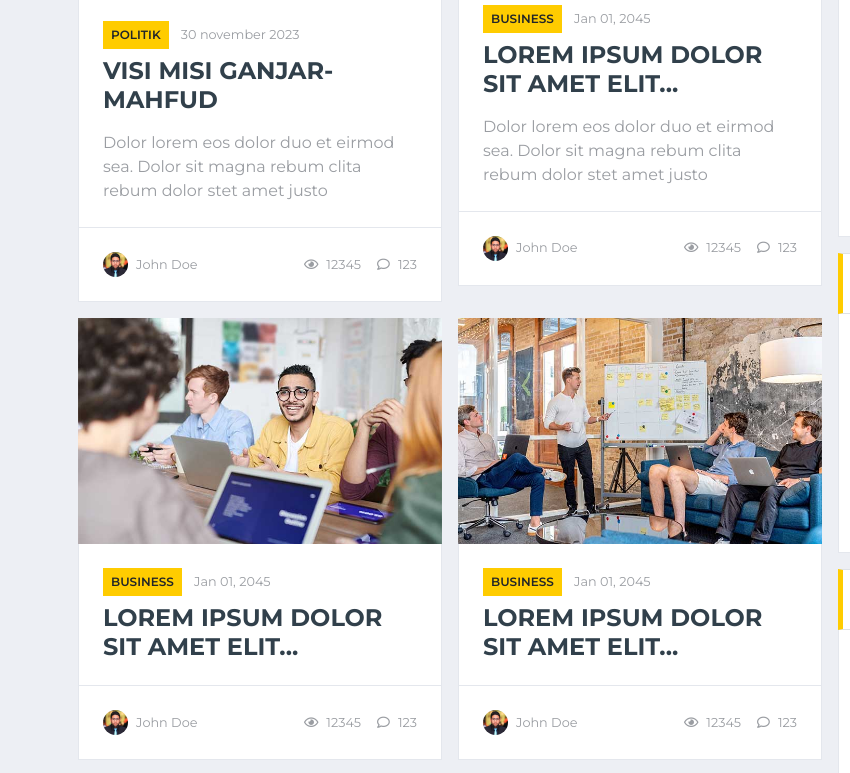
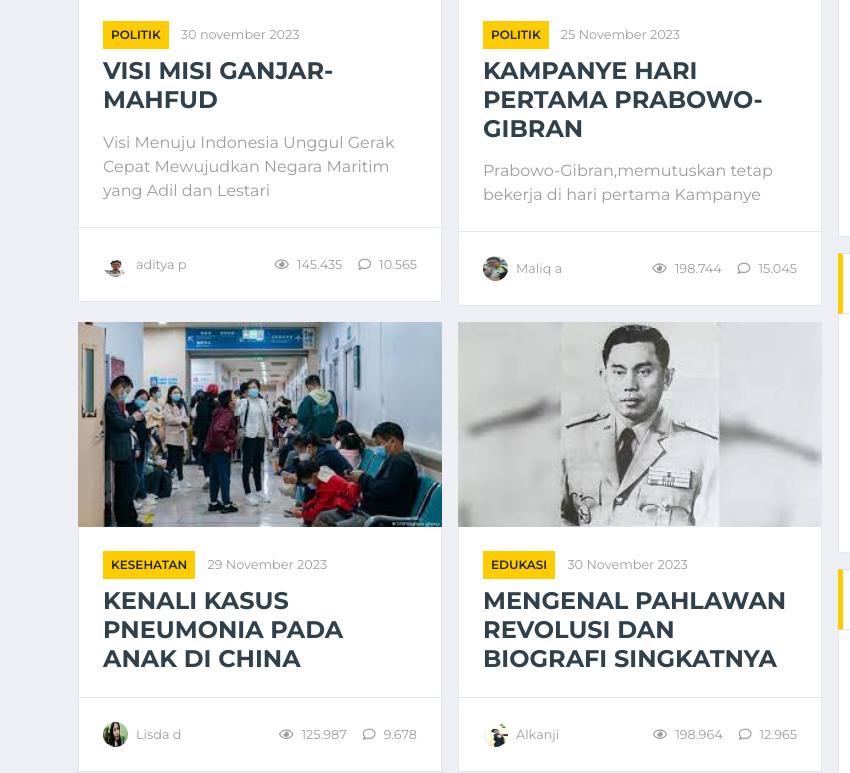
Before and after one commit to ReveeRosemary/TugasCloudA, a plain HTML site: page index.html in a window 1280 px wide. Shown: the part 1552-2325 px from the top of the page, 0-850 px from the left. Drawn offline with nearby package versions, Linux system fonts and the light colour scheme.

Commit message:
mengubah berita terbaru dan unggulan

```diff
--- a/index.html
+++ b/index.html
@@ -231,7 +231,7 @@
     <div class="container-fluid pt-5 mb-3">
         <div class="container">
             <div class="section-title">
-                <h4 class="m-0 text-uppercase font-weight-bold">Featured News</h4>
+                <h4 class="m-0 text-uppercase font-weight-bold">Berita unggulan</h4>
             </div>
             <div class="owl-carousel news-carousel carousel-item-4 position-relative">
                 <div class="position-relative overflow-hidden" style="height: 300px;">
@@ -244,22 +244,21 @@
                     </div>
                 </div>
                 <div class="position-relative overflow-hidden" style="height: 300px;">
-                    <img class="img-fluid h-100" src="img/pandemii.jpg" style="object-fit: cover;">
+                    <img class="img-fluid h-100" src="img/mahasiswa.jpg" style="object-fit: cover;">
                     <div class="overlay">
                         <div class="mb-2">
-                            <a class="text-white" href=""><small>16 mei 2020</small></a>
+                            <a class="text-white" href=""><small>15 juli 2023</small></a>
                         </div>
-                        <a class="h6 m-0 text-white text-uppercase font-weight-semi-bold" href="">Pahlawan Pandemi</a>
+                        <a class="h6 m-0 text-white text-uppercase font-weight-semi-bold" href="">Peran Mahasiswa sebagai Agent of Change dalam Dunia Literasi</a>
                     </div>
                 </div>
                 <div class="position-relative overflow-hidden" style="height: 300px;">
-                    <img class="img-fluid h-100" src="img/pantai.jpg" style="object-fit: cover;">
+                    <img class="img-fluid h-100" src="img/pantai-santolo.jpg" style="object-fit: cover;">
                     <div class="overlay">
                         <div class="mb-2">
-                            <a class="text-white" href=""><small>06 agustus 2023</small></a>
+                            <a class="text-white" href=""><small>09 november 2023</small></a>
                         </div>
-                        <a class="h6 m-0 text-white text-uppercase font-weight-semi-bold" href="">Pesona Pantai Teleng Ria di Pacitan yang Memanjakan Mata
-                        </a>
+                        <a class="h6 m-0 text-white text-uppercase font-weight-semi-bold" href="">Pesona Keindahan Pantai Santolo Garut Jawa Barat, Wajib Kamu Kunjungi!</a>
                     </div>
                 </div>
                 <div class="position-relative overflow-hidden" style="height: 300px;">
@@ -272,7 +271,7 @@
                     </div>
                 </div>
                 <div class="position-relative overflow-hidden" style="height: 300px;">
-                    <img class="img-fluid h-100" src="img/pasar.jpg" style="object-fit: cover;">
+                    <img class="img-fluid h-100" src="img/pasar-senen.jpg" style="object-fit: cover;">
                     <div class="overlay">
                         <div class="mb-2">
                             <a class="text-white" href=""><small>11 juli 2023</small></a>
@@ -294,7 +293,7 @@
                     <div class="row">
                         <div class="col-12">
                             <div class="section-title">
-                                <h4 class="m-0 text-uppercase font-weight-bold">Latest News</h4>
+                                <h4 class="m-0 text-uppercase font-weight-bold">Berita terbaru</h4>
                                 <a class="text-secondary font-weight-medium text-decoration-none" href="">View All</a>
                             </div>
                         </div>
@@ -308,88 +307,86 @@
                                         <a class="text-body" href=""><small>30 november 2023</small></a>
                                     </div>
                                     <a class="h4 d-block mb-3 text-secondary text-uppercase font-weight-bold" href="">Visi Misi Ganjar-Mahfud</a>
-                                    <p class="m-0">Dolor lorem eos dolor duo et eirmod sea. Dolor sit magna
-                                        rebum clita rebum dolor stet amet justo</p>
+                                    <p class="m-0">Visi Menuju Indonesia Unggul Gerak Cepat Mewujudkan Negara Maritim yang Adil dan Lestari</p>
                                 </div>
                                 <div class="d-flex justify-content-between bg-white border border-top-0 p-4">
                                     <div class="d-flex align-items-center">
-                                        <img class="rounded-circle mr-2" src="img/user.jpg" width="25" height="25" alt="">
-                                        <small>John Doe</small>
+                                        <img class="rounded-circle mr-2" src="img/adit2.jpg" width="25" height="25" alt="">
+                                        <small>aditya p</small>
                                     </div>
                                     <div class="d-flex align-items-center">
-                                        <small class="ml-3"><i class="far fa-eye mr-2"></i>12345</small>
-                                        <small class="ml-3"><i class="far fa-comment mr-2"></i>123</small>
+                                        <small class="ml-3"><i class="far fa-eye mr-2"></i>145.435</small>
+                                        <small class="ml-3"><i class="far fa-comment mr-2"></i>10.565</small>
                                     </div>
                                 </div>
                             </div>
                         </div>
                         <div class="col-lg-6">
                             <div class="position-relative mb-3">
-                                <img class="img-fluid w-100" src="img/news-700x435-2.jpg" style="object-fit: cover;">
+                                <img class="img-fluid w-100" src="img/prabowo.jpg" style="object-fit: cover;">
                                 <div class="bg-white border border-top-0 p-4">
                                     <div class="mb-2">
                                         <a class="badge badge-primary text-uppercase font-weight-semi-bold p-2 mr-2"
-                                            href="">Business</a>
-                                        <a class="text-body" href=""><small>Jan 01, 2045</small></a>
+                                            href="">Politik</a>
+                                        <a class="text-body" href=""><small>25 November 2023</small></a>
                                     </div>
-                                    <a class="h4 d-block mb-3 text-secondary text-uppercase font-weight-bold" href="">Lorem ipsum dolor sit amet elit...</a>
-                                    <p class="m-0">Dolor lorem eos dolor duo et eirmod sea. Dolor sit magna
-                                        rebum clita rebum dolor stet amet justo</p>
+                                    <a class="h4 d-block mb-3 text-secondary text-uppercase font-weight-bold" href="">Kampanye hari pertama prabowo-Gibran</a>
+                                    <p class="m-0"> Prabowo-Gibran,memutuskan tetap bekerja di hari pertama Kampanye</p>
                                 </div>
                                 <div class="d-flex justify-content-between bg-white border border-top-0 p-4">
                                     <div class="d-flex align-items-center">
-                                        <img class="rounded-circle mr-2" src="img/user.jpg" width="25" height="25" alt="">
-                                        <small>John Doe</small>
+                                        <img class="rounded-circle mr-2" src="img/maliq.jpg" width="25" height="25" alt="">
+                                        <small>Maliq a</small>
                                     </div>
                                     <div class="d-flex align-items-center">
-                                        <small class="ml-3"><i class="far fa-eye mr-2"></i>12345</small>
-                                        <small class="ml-3"><i class="far fa-comment mr-2"></i>123</small>
+                                        <small class="ml-3"><i class="far fa-eye mr-2"></i>198.744</small>
+                                        <small class="ml-3"><i class="far fa-comment mr-2"></i>15.045</small>
                                     </div>
                                 </div>
                             </div>
                         </div>
                         <div class="col-lg-6">
                             <div class="position-relative mb-3">
-                                <img class="img-fluid w-100" src="img/news-700x435-3.jpg" style="object-fit: cover;">
+                                <img class="img-fluid w-100" src="img/pneumian.jpg" style="object-fit: cover;">
                                 <div class="bg-white border border-top-0 p-4">
                                     <div class="mb-2">
                                         <a class="badge badge-primary text-uppercase font-weight-semi-bold p-2 mr-2"
-                                            href="">Business</a>
-                                        <a class="text-body" href=""><small>Jan 01, 2045</small></a>
+                                            href="">Kesehatan</a>
+                                        <a class="text-body" href=""><small>29 November 2023</small></a>
                                     </div>
-                                    <a class="h4 d-block mb-0 text-secondary text-uppercase font-weight-bold" href="">Lorem ipsum dolor sit amet elit...</a>
+                                    <a class="h4 d-block mb-0 text-secondary text-uppercase font-weight-bold" href="">Kenali Kasus Pneumonia pada Anak di China</a>
                                 </div>
                                 <div class="d-flex justify-content-between bg-white border border-top-0 p-4">
                                     <div class="d-flex align-items-center">
-                                        <img class="rounded-circle mr-2" src="img/user.jpg" width="25" height="25" alt="">
-                                        <small>John Doe</small>
+                                        <img class="rounded-circle mr-2" src="img/lisda2.jpg" width="25" height="25" alt="">
+                                        <small>Lisda d</small>
                                     </div>
                                     <div class="d-flex align-items-center">
-                                        <small class="ml-3"><i class="far fa-eye mr-2"></i>12345</small>
-                                        <small class="ml-3"><i class="far fa-comment mr-2"></i>123</small>
+                                        <small class="ml-3"><i class="far fa-eye mr-2"></i>125.987</small>
+                                        <small class="ml-3"><i class="far fa-comment mr-2"></i>9.678</small>
                                     </div>
                                 </div>
                             </div>
                         </div>
                         <div class="col-lg-6">
                             <div class="position-relative mb-3">
-                                <img class="img-fluid w-100" src="img/news-700x435-4.jpg" style="object-fit: cover;">
+                                <img class="img-fluid w-100" src="img/pahlawan.jpg" style="object-fit: cover;">
                                 <div class="bg-white border border-top-0 p-4">
                                     <div class="mb-2">
                                         <a class="badge badge-primary text-uppercase font-weight-semi-bold p-2 mr-2"
-                                            href="">Business</a>
-                                        <a class="text-body" href=""><small>Jan 01, 2045</small></a>
+                                            href="">Edukasi</a>
+                                        <a class="text-body" href=""><small>30 November 2023</small></a>
                                     </div>
-                                    <a class="h4 d-block mb-0 text-secondary text-uppercase font-weight-bold" href="">Lorem ipsum dolor sit amet elit...</a>
+                                    <a class="h4 d-block mb-0 text-secondary text-uppercase font-weight-bold" href="">Mengenal Pahlawan Revolusi dan Biografi Singkatnya</a>
                                 </div>
                                 <div class="d-flex justify-content-between bg-white border border-top-0 p-4">
                                     <div class="d-flex align-items-center">
-                                        <img class="rounded-circle mr-2" src="img/user.jpg" width="25" height="25" alt="">
-                                        <small>John Doe</small>
+                                        <img class="rounded-circle mr-2" src="img/alkanji.jpg" width="25" height="25" alt="">
+                                        <small>Alkanji</small>
                                     </div>
                                     <div class="d-flex align-items-center">
-                                        <small class="ml-3"><i class="far fa-eye mr-2"></i>12345</small>
-                                        <small class="ml-3"><i class="far fa-comment mr-2"></i>123</small>
+                                        <small class="ml-3"><i class="far fa-eye mr-2"></i>198.964</small>
+                                        <small class="ml-3"><i class="far fa-comment mr-2"></i>12.965</small>
                                     </div>
                                 </div>
                             </div>
@@ -438,9 +435,6 @@
                                 </div>
                             </div>
                         </div>
-                        <div class="col-lg-12 mb-3">
-                            <a href=""><img class="img-fluid w-100" src="img/ads-728x90.png" alt=""></a>
-                        </div>
                         <div class="col-lg-12">
                             <div class="row news-lg mx-0 mb-3">
                                 <div class="col-md-6 h-100 px-0">
@@ -459,8 +453,8 @@
                                     </div>
                                     <div class="d-flex justify-content-between bg-white border-top mt-auto p-4">
                                         <div class="d-flex align-items-center">
-                                            <img class="rounded-circle mr-2" src="img/user.jpg" width="25" height="25" alt="">
-                                            <small>John Doe</small>
+                                            <img class="rounded-circle mr-2" src="img/adit2.jpg" width="25" height="25" alt="">
+                                            <small>aditya p</small>
                                         </div>
                                         <div class="d-flex align-items-center">
                                             <small class="ml-3"><i class="far fa-eye mr-2"></i>12345</small>
@@ -648,16 +642,13 @@
                         </div>
                         <div class="bg-white border border-top-0 p-3">
                             <div class="d-flex flex-wrap m-n1">
-                                <a href="" class="btn btn-sm btn-outline-secondary m-1">Politics</a>
-                                <a href="" class="btn btn-sm btn-outline-secondary m-1">Business</a>
-                                <a href="" class="btn btn-sm btn-outline-secondary m-1">Corporate</a>
-                                <a href="" class="btn btn-sm btn-outline-secondary m-1">Business</a>
-                                <a href="" class="btn btn-sm btn-outline-secondary m-1">Health</a>
-                                <a href="" class="btn btn-sm btn-outline-secondary m-1">Education</a>
-                                <a href="" class="btn btn-sm btn-outline-secondary m-1">Science</a>
-                                <a href="" class="btn btn-sm btn-outline-secondary m-1">Business</a>
-                                <a href="" class="btn btn-sm btn-outline-secondary m-1">Foods</a>
-                                <a href="" class="btn btn-sm btn-outline-secondary m-1">Travel</a>
+                                <a href="" class="btn btn-sm btn-outline-secondary m-1">Politik</a>
+                                <a href="" class="btn btn-sm btn-outline-secondary m-1">Bisnis</a>
+                                <a href="" class="btn btn-sm btn-outline-secondary m-1">Otomotif</a>
+                                <a href="" class="btn btn-sm btn-outline-secondary m-1">Kesehatan</a>
+                                <a href="" class="btn btn-sm btn-outline-secondary m-1">Edukasi</a>
+                                <a href="" class="btn btn-sm btn-outline-secondary m-1">Makanan</a>
+                                <a href="" class="btn btn-sm btn-outline-secondary m-1">Entertaiment</a>
                             </div>
                         </div>
                     </div>
@@ -711,36 +702,22 @@
                 </div>
             </div>
             <div class="col-lg-3 col-md-6 mb-5">
-                <h5 class="mb-4 text-white text-uppercase font-weight-bold">Categories</h5>
+                <h5 class="mb-4 text-white text-uppercase font-weight-bold">Kategori</h5>
                 <div class="m-n1">
-                    <a href="" class="btn btn-sm btn-secondary m-1">Politics</a>
-                    <a href="" class="btn btn-sm btn-secondary m-1">Business</a>
-                    <a href="" class="btn btn-sm btn-secondary m-1">Corporate</a>
-                    <a href="" class="btn btn-sm btn-secondary m-1">Business</a>
-                    <a href="" class="btn btn-sm btn-secondary m-1">Health</a>
-                    <a href="" class="btn btn-sm btn-secondary m-1">Education</a>
-                    <a href="" class="btn btn-sm btn-secondary m-1">Science</a>
-                    <a href="" class="btn btn-sm btn-secondary m-1">Business</a>
-                    <a href="" class="btn btn-sm btn-secondary m-1">Foods</a>
-                    <a href="" class="btn btn-sm btn-secondary m-1">Entertainment</a>
-                    <a href="" class="btn btn-sm btn-secondary m-1">Travel</a>
-                    <a href="" class="btn btn-sm btn-secondary m-1">Lifestyle</a>
-                    <a href="" class="btn btn-sm btn-secondary m-1">Politics</a>
-                    <a href="" class="btn btn-sm btn-secondary m-1">Business</a>
-                    <a href="" class="btn btn-sm btn-secondary m-1">Corporate</a>
-                    <a href="" class="btn btn-sm btn-secondary m-1">Business</a>
-                    <a href="" class="btn btn-sm btn-secondary m-1">Health</a>
-                    <a href="" class="btn btn-sm btn-secondary m-1">Education</a>
-                    <a href="" class="btn btn-sm btn-secondary m-1">Science</a>
-                    <a href="" class="btn btn-sm btn-secondary m-1">Business</a>
-                    <a href="" class="btn btn-sm btn-secondary m-1">Foods</a>
+                    <a href="" class="btn btn-sm btn-secondary m-1">Politik</a>
+                    <a href="" class="btn btn-sm btn-secondary m-1">Bisnis</a>
+                    <a href="" class="btn btn-sm btn-secondary m-1">Otomotif</a>
+                    <a href="" class="btn btn-sm btn-secondary m-1">Kesehatan</a>
+                    <a href="" class="btn btn-sm btn-secondary m-1">Edukasi</a>
+                    <a href="" class="btn btn-sm btn-secondary m-1">Makanan</a>
+                    <a href="" class="btn btn-sm btn-secondary m-1">Entertaiment</a>
                 </div>
             </div>
             <div class="col-lg-3 col-md-6 mb-5">
-                <h5 class="mb-4 text-white text-uppercase font-weight-bold">Flickr Photos</h5>
+                <h5 class="mb-4 text-white text-uppercase font-weight-bold">foto Flickr</h5>
                 <div class="row">
                     <div class="col-4 mb-3">
-                        <a href=""><img class="w-100" src="img/news-110x110-1.jpg" alt=""></a>
+                        <a href=""><img class="w-100" src="img/pantai.jpg" alt=""></a>
                     </div>
                     <div class="col-4 mb-3">
                         <a href=""><img class="w-100" src="img/news-110x110-2.jpg" alt=""></a>
@@ -752,7 +729,7 @@
                         <a href=""><img class="w-100" src="img/news-110x110-4.jpg" alt=""></a>
                     </div>
                     <div class="col-4 mb-3">
-                        <a href=""><img class="w-100" src="img/news-110x110-5.jpg" alt=""></a>
+                        <a href=""><img class="w-100" src="img/pestaadat.jpg" alt=""></a>
                     </div>
                     <div class="col-4 mb-3">
                         <a href=""><img class="w-100" src="img/news-110x110-1.jpg" alt=""></a>
```
Also changed, not shown: img/adit2.jpg (added), img/alkanji.jpg (added), img/jude.jpg (added), img/lisda1.jpg (added), img/lisda2.jpg (added), img/lisda3.jpg (added), img/mahasiswa.jpg (added), img/maliq.jpg (added), img/pahlawan.jpg (added), img/pandemii.jpg (deleted), img/pantai-santolo.jpg (added), img/pantai.jpg (deleted), img/pasar-senen.jpg (added), img/pasar.jpg (deleted), 2 more files.
